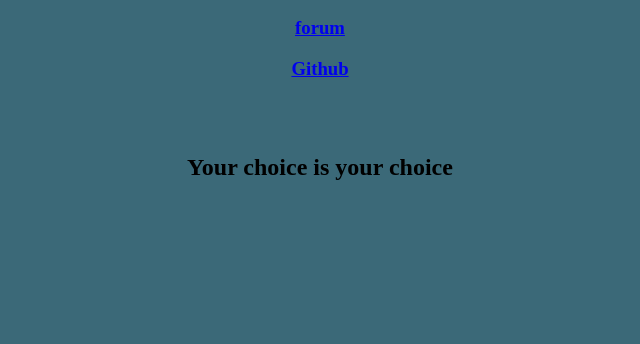
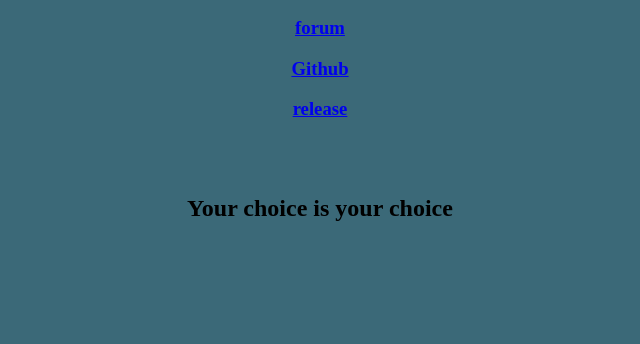
Before and after one commit to R-User-System/R-User-System.github.io, a plain HTML site: page index.html in a window 1280 px wide. Shown: the part 322-666 px from the top of the page, without its empty margins (320-960 px from the left). Drawn offline with Linux system fonts and the light colour scheme.

Commit message:
add release link

```diff
--- a/index.html
+++ b/index.html
@@ -18,6 +18,7 @@
       <div id="forum-link" align="center">
    <h3><a href="http://unix-room.ct8.pl/forum/forumdisplay.php?fid=11">forum</a></h3>
    <h3><a href="https://github.com/R-User-System">Github</a></h3>
+   <h3><a href="release.html">release</a></h3>
     </div>
     <br /><br />
     <div id="info" align="center"><h2>Your choice is your choice</h2></div>
```
